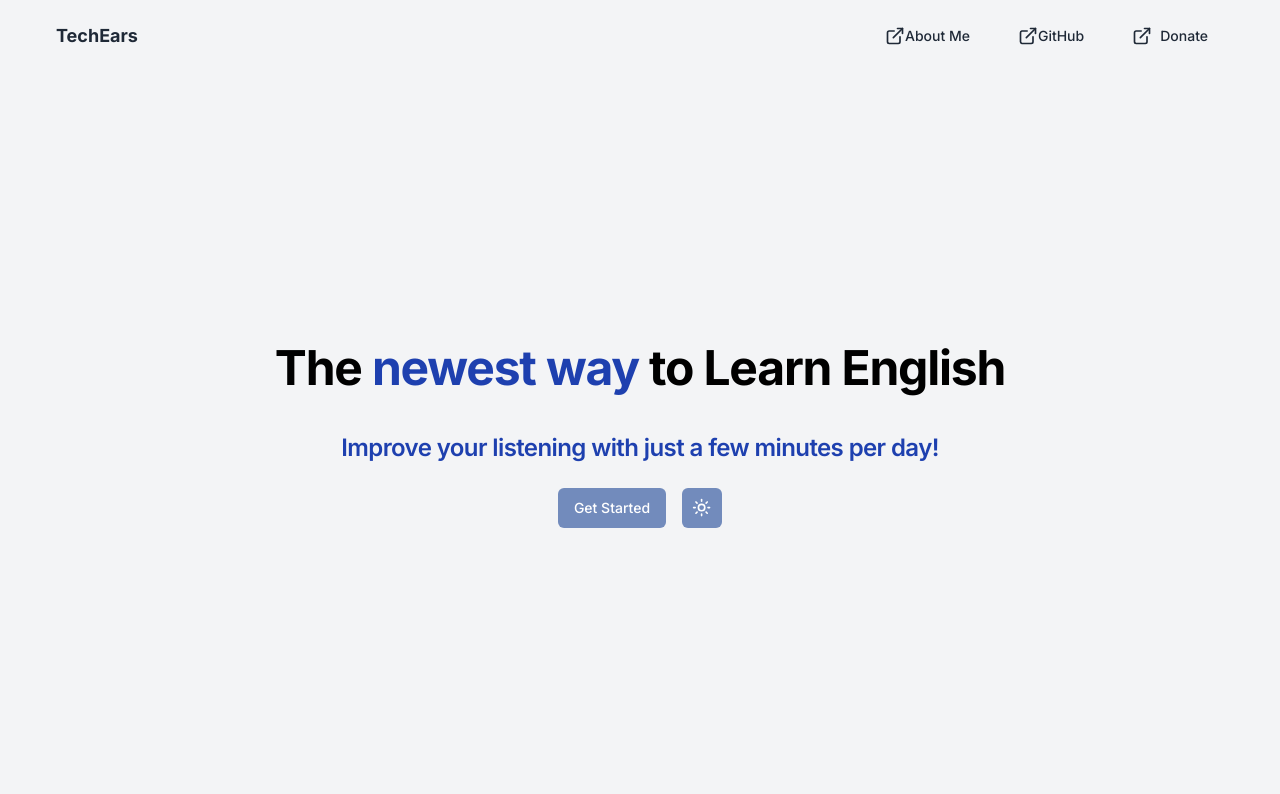
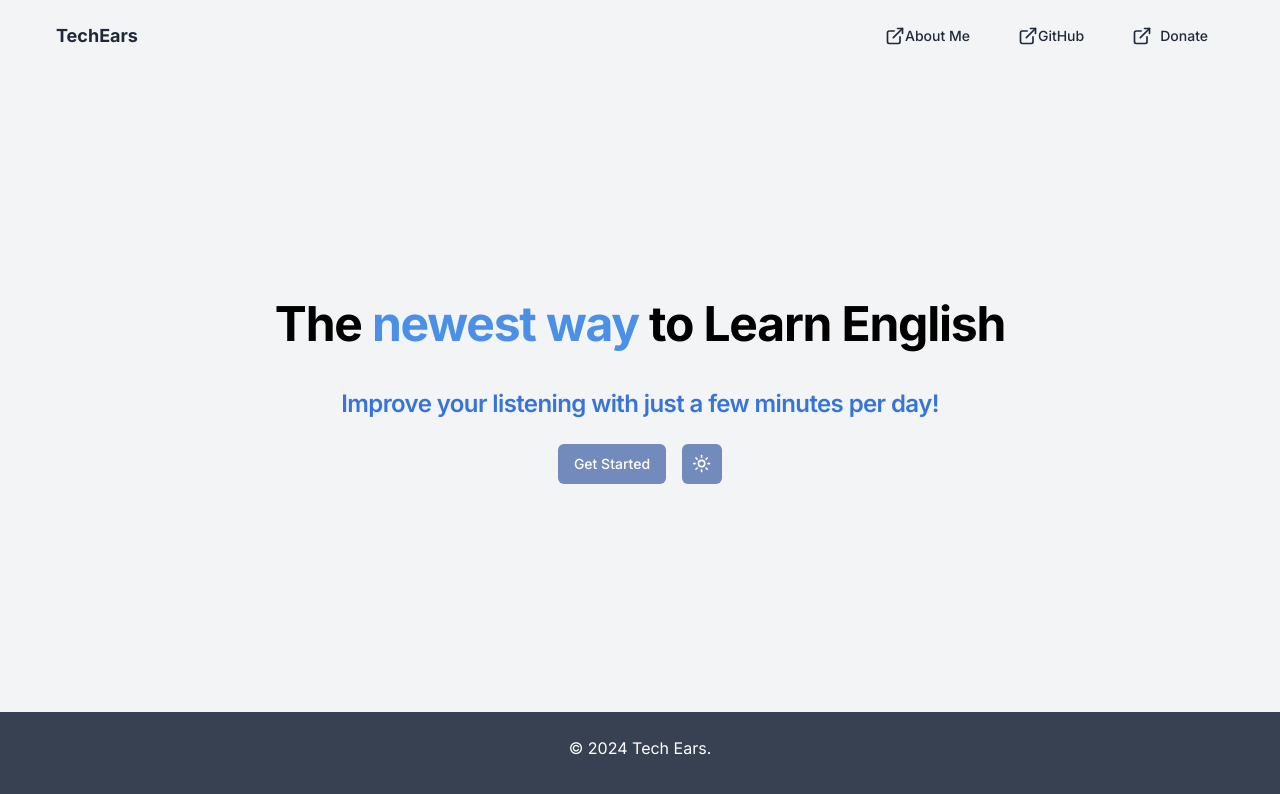
Before and after one commit to arthcc/tech-ears, a Next.js app: page / in a window 1280 px wide. Shown: the top 794 px of the page. Built offline with nearby package versions, Linux system fonts and the light colour scheme.

Commit message:
style: changing page color

```diff
--- a/src/app/page.tsx
+++ b/src/app/page.tsx
@@ -6,33 +6,43 @@ import Link from "next/link";
 import { Button } from "@/components/ui/button";
 import MenuTheme from "@/components/menuTheme/menuTheme";
 import Header from "@/components/header/Header";
-import { GoogleAnalytics } from '@next/third-parties/google'
+import { GoogleAnalytics } from "@next/third-parties/google";
+
 export default function HomePage() {
   const { theme, setTheme } = useTheme();
 
   return (
-
     <div className="flex flex-col min-h-screen">
-       <GoogleAnalytics gaId="G-R5SCDC4C8D" />
+      <GoogleAnalytics gaId="G-R5SCDC4C8D" />
       <Header />
       <main className="flex flex-col items-center justify-center flex-grow p-6 bg-gray-100 dark:bg-gray-900 pt-24">
-        <h1 className="text-4xl font-bold tracking-tight lg:text-5xl mb-6">
+        <div className="hero-background w-full h-full absolute top-0 left-0 z-0"></div>
+        <h1 className="text-4xl font-bold tracking-tight lg:text-5xl mb-6 relative z-10">
           The
-          <span className="text-blue-h1 dark:text-blue-400"> newest way </span>
+          <span className="text-mirage-500 dark:text-blue-400">
+            {" "}
+            newest way{" "}
+          </span>
           to Learn English
         </h1>
-        <h3 className="mt-4 text-2xl font-semibold tracking-tight text-blue-h1 dark:text-blue-400 mb-6">
-          Improve your listening with just a few minutes per day!
+        <h3 className="mt-4 text-2xl font-semibold tracking-tight text-mirage-600 dark:text-blue-400 mb-6 relative z-10">
+          <span> Improve your listening with just a few minutes per day!</span>
         </h3>
-        <div className="flex items-center space-x-4">
-          <Link href="/player-pages" className="flex items-center space-x-4">
-            <Button>Get Started</Button>
+        <div className="flex items-center space-x-4 relative z-10">
+          <Link href="/player-pages">
+            <Button className="btn-primary">Get Started</Button>
           </Link>
-          <div className="flex items-center space-x-4">
-            <MenuTheme />
+          <MenuTheme />
+        </div>
+      </main>
+      <footer className="bg-gray-700 dark:bg-gray-900 py-6 text-white">
+        <div className="container mx-auto text-center">
+          <p>&copy; 2024 Tech Ears.</p>
+          <div className="flex justify-center space-x-4 mt-4">
           </div>
         </div>
-      </main>
+      </footer>
+
     </div>
   );
 }
```
